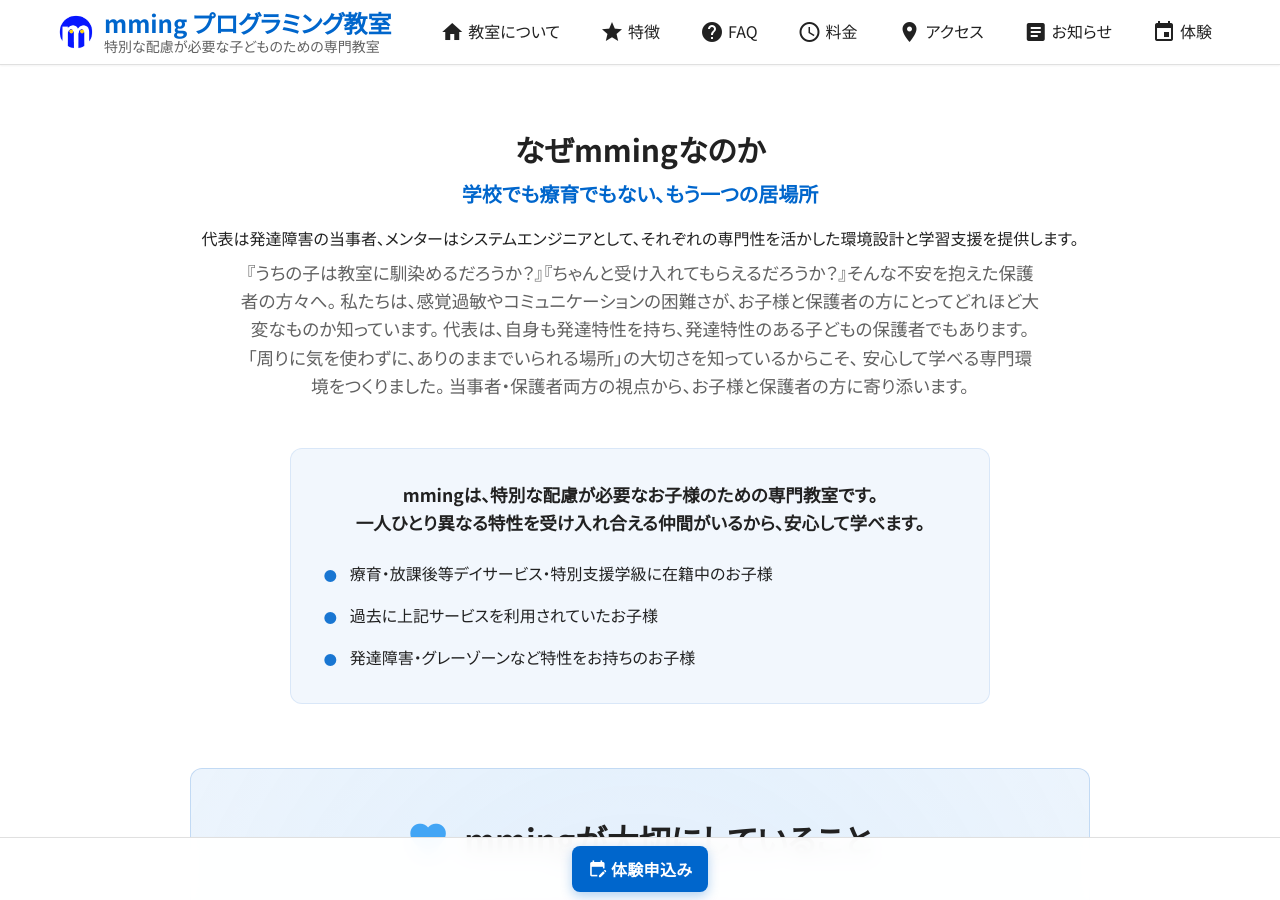
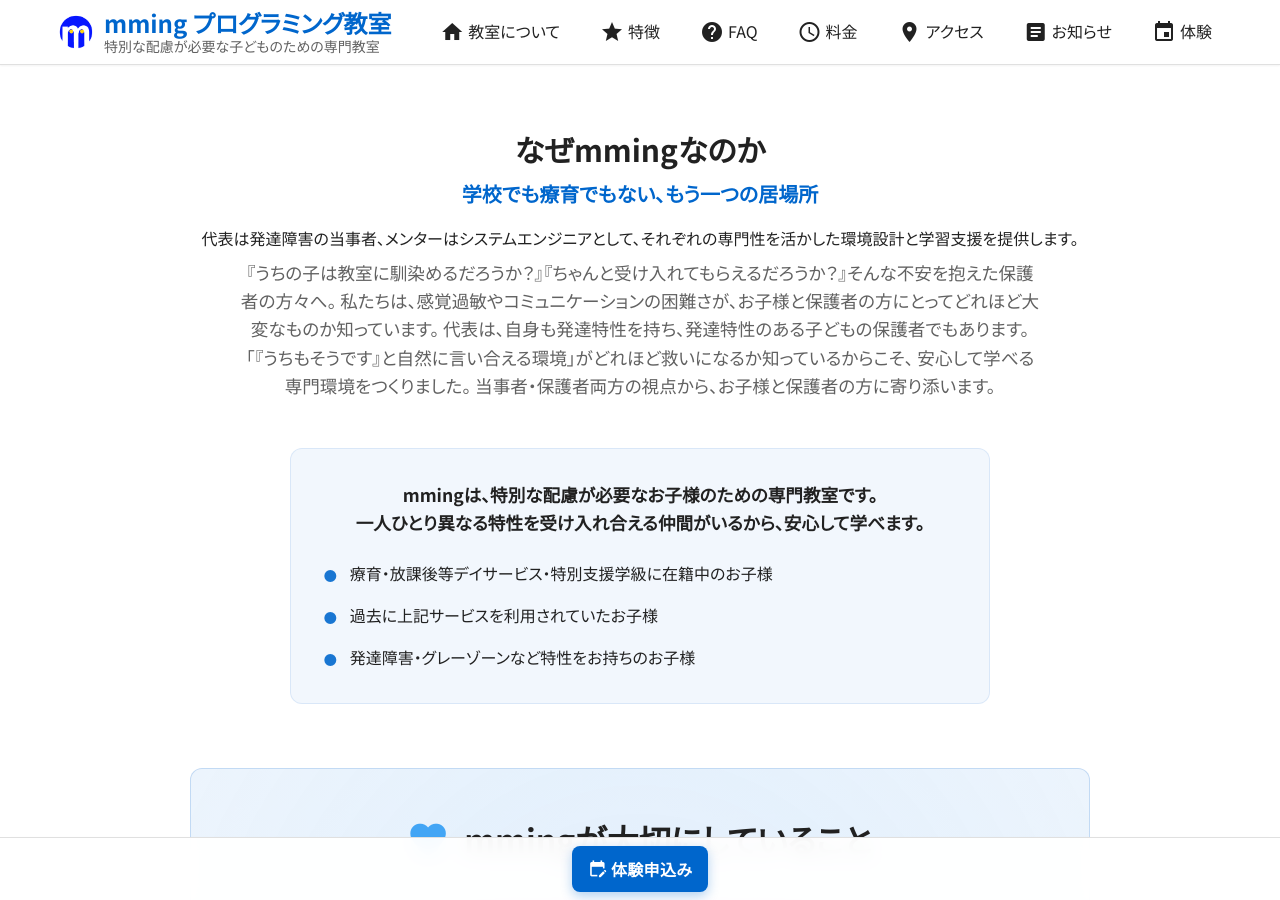
Before and after one commit to Mming-Lab/Mming-Lab.github.io, a Jekyll site: the page built from index.html, in a window 1280 px wide and 900 px high, scrolled down 700 px. Built offline with Jekyll 4.4.1, drawn with Linux system fonts in a browser that asks for light colours.

Commit message:
哲学変更

```diff
--- a/_data/about.yml
+++ b/_data/about.yml
@@ -40,7 +40,7 @@
   『うちの子は教室に馴染めるだろうか？』『ちゃんと受け入れてもらえるだろうか？』そんな不安を抱えた保護者の方々へ。
   私たちは、感覚過敏やコミュニケーションの困難さが、お子様と保護者の方にとってどれほど大変なものか知っています。
   代表は、自身も発達特性を持ち、発達特性のある子どもの保護者でもあります。
-  「周りに気を使わずに、ありのままでいられる場所」の大切さを知っているからこそ、
+  「『うちもそうです』と自然に言い合える環境」がどれほど救いになるか知っているからこそ、
   安心して学べる専門環境をつくりました。
   当事者・保護者両方の視点から、お子様と保護者の方に寄り添います。
 
```
